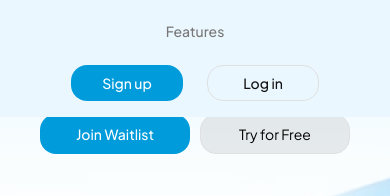
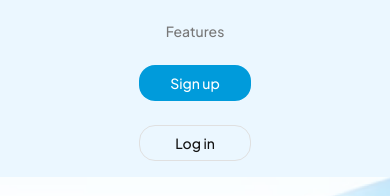
Before and after one commit to Oloniyo-Bolaji/dentnoor, a Next.js app: page / in a window 390 px wide. Both pictures are taken after a click on the element 355 px from the left and 40 px from the top of the page. Shown: the part 155-351 px from the top of the page. Built offline with nearby package versions, Linux system fonts and the light colour scheme; no server answers.

Commit message:
navbar links adjusted for mobile screen

```diff
--- a/components/Chatbot.jsx
+++ b/components/Chatbot.jsx
@@ -72,7 +72,7 @@ const Chatbot = ({ currentUser }) => {
   };
 
   return (
-    <div className="fixed bottom-16 right-5 w-100 h-96 my-gradient rounded-2xl shadow-lg flex flex-col">
+    <div className="max-w-md fixed bottom-16 right-5 w-100 h-96 my-gradient rounded-2xl shadow-lg flex flex-col">
       {/* Header */}
       <div className="flex flex-col items-center mt-2">
         <div className="h-0.5 w-5 rounded bg-white" aria-hidden="true" />
--- a/sub-components/AuthButton.jsx
+++ b/sub-components/AuthButton.jsx
@@ -26,7 +26,7 @@ const AuthButton = () => {
           </button>
         </div>
       ) : (
-        <div className="flex gap-6">
+        <div className="flex flex-col sm:flex-row gap-6">
           <button
             onClick={() => signIn("google")}
             className="rounded-2xl bg-[#009bdb] text-white text-sm w-28 h-9 font-medium"
```
